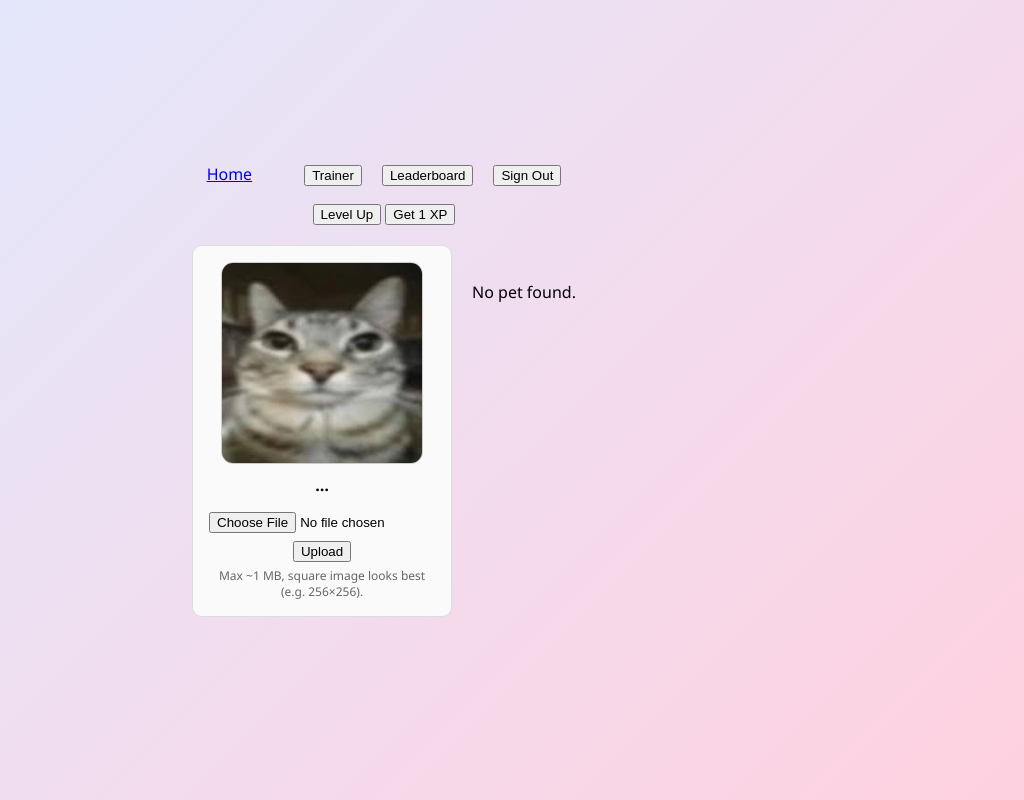
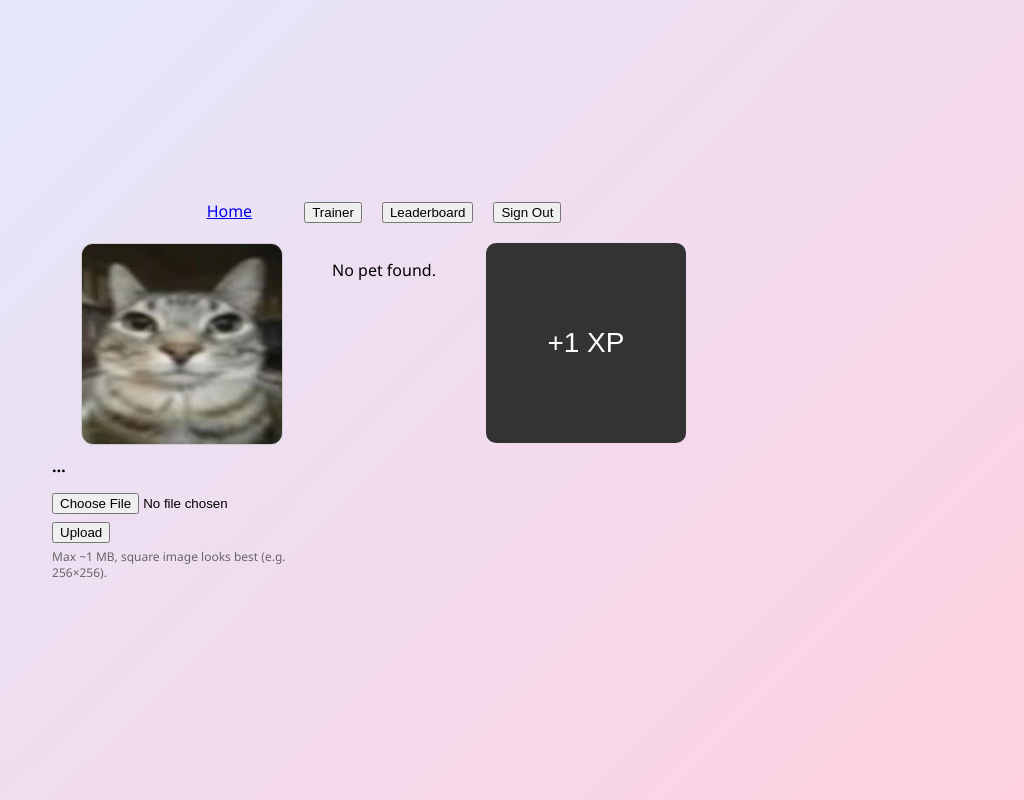
Before and after one commit to CarlsonElican/SDIYBT, a website: page app/protected/trainer.html in a window 1280 px wide. Shown: the whole page, without its empty margins (256-1280 px from the left). Drawn offline with Linux system fonts and the light colour scheme; files that its build step writes are made by us from their sources; no server answers; files whose address does not match are found by name.

Commit message:
added button

```diff
--- a/app/protected/trainer.html
+++ b/app/protected/trainer.html
@@ -36,18 +36,17 @@
 
     .trainer-layout {
       display: grid;
-      grid-template-columns: 260px 1fr;
+      grid-template-columns: 260px 1fr 260px;
       gap: 20px;
-      max-width: 1100px;
+      max-width: 1200px;
       margin: 20px auto;
       align-items: start;
     }
-    .trainer-sidebar {
-      border: 1px solid #ddd;
-      padding: 16px;
-      border-radius: 10px;
-      background: #fafafa;
-      text-align: center;
+
+    .trainer-actions {
+      display: flex;
+      justify-content: center;
+      align-items: center;
     }
     .avatar {
       width: 200px;
@@ -69,15 +68,74 @@
       margin-top: 6px;
       line-height: 1.3;
     }
+    .btn {
+      padding: 15px 40px;
+      border: none;
+      outline: none;
+      color: #FFF;
+      cursor: pointer;
+      position: relative;
+      z-index: 0;
+      border-radius: 12px;
+      font-size: 20px;
+    }
+    .btn::after {
+      content: "";
+      z-index: -1;
+      position: absolute;
+      width: 100%;
+      height: 100%;
+      background-color: #333;
+      left: 0;
+      top: 0;
+      border-radius: 10px;
+    }
+    .btn::before {
+      content: "";
+      background: linear-gradient(
+        45deg,
+        #FF0000, #FF7300, #FFFB00, #48FF00,
+        #00FFD5, #002BFF, #FF00C8, #FF0000
+      );
+      position: absolute;
+      top: -2px;
+      left: -2px;
+      background-size: 600%;
+      z-index: -1;
+      width: calc(100% + 4px);
+      height: calc(100% + 4px);
+      filter: blur(8px);
+      animation: glowing 20s linear infinite;
+      transition: opacity .3s ease-in-out;
+      border-radius: 10px;
+      opacity: 0;
+    }
+    @keyframes glowing {
+      0% { background-position: 0 0; }
+      50% { background-position: 400% 0; }
+      100% { background-position: 0 0; }
+    }
+    .btn:hover::before {
+      opacity: 1;
+    }
+    .btn:active:after {
+      background: transparent;
+    }
+    .btn:active {
+      color: #000;
+      font-weight: bold;
+    }
+
+    .big-btn {
+      width: 200px;
+      height: 200px;
+      font-size: 28px;
+      border-radius: 12px;
+    }
   </style>
 </head>
 <body>
   <div id="navbar-id"></div>
-
-  <div style="text-align:center; margin-top: 16px;">
-    <button id="levelup">Level Up</button>
-    <button id="xpgain">Get 1 XP</button>
-  </div>
 
   <div class="trainer-layout">
     <aside class="trainer-sidebar">
@@ -91,7 +149,11 @@
       <div class="upload-hint">Max ~1 MB, square image looks best (e.g. 256×256).</div>
     </aside>
 
-    <div id="pet-container" style="display: flex; justify-content: center; margin-top: 20px;"></div>
+    <div id="pet-container" class="pet-box"></div>
+
+    <aside class="trainer-actions">
+      <button id="xpgain" class="btn big-btn">+1 XP</button>
+    </aside>
   </div>
 
 
```
